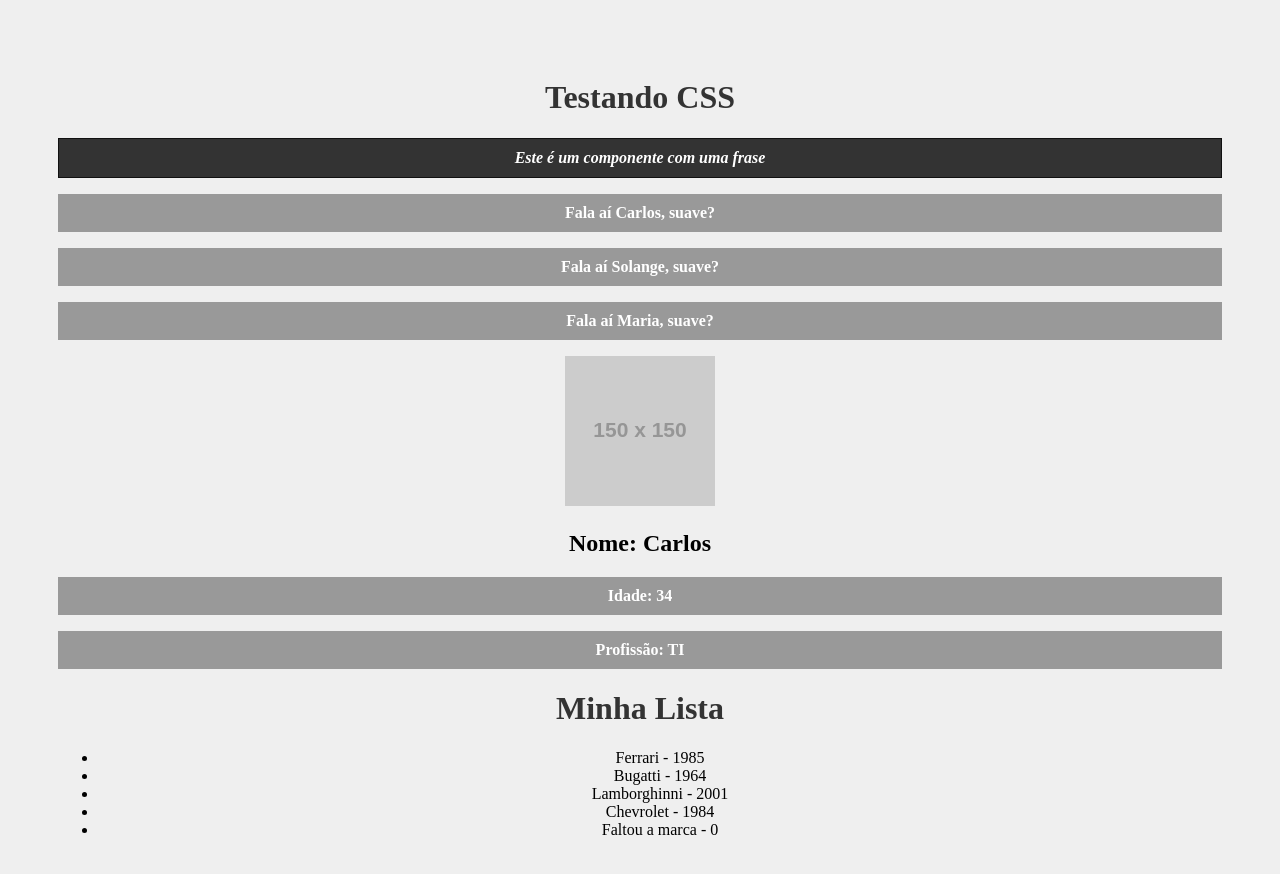
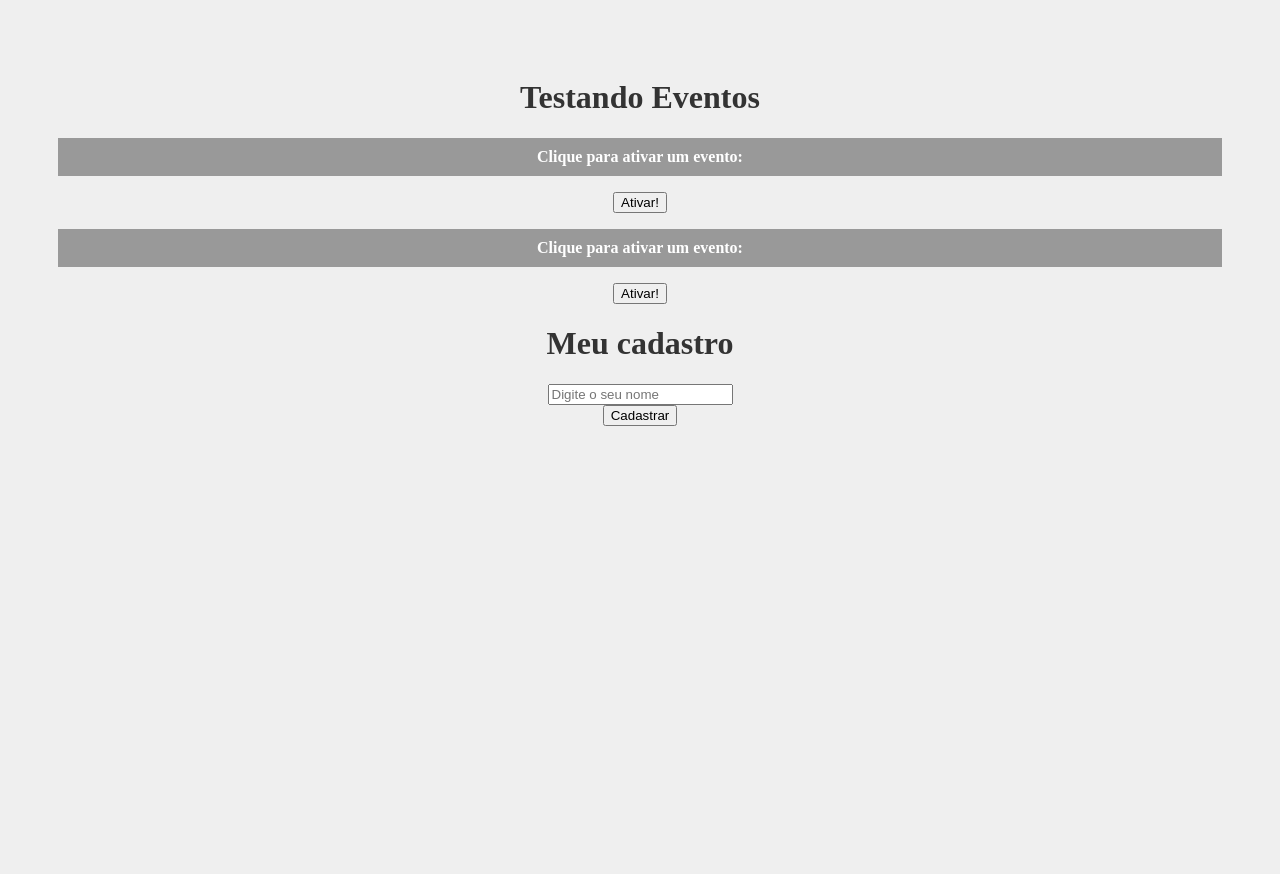
Before and after one commit to Carlosjw/registerApp, a React (Create React App) app in the folder firstapp/: page / in a window 1280 px wide. Shown: the top 874 px of the page. Built offline with nearby package versions, Linux system fonts and the light colour scheme.

Commit message:
eventLesson

```diff
--- a/firstapp/src/App.js
+++ b/firstapp/src/App.js
@@ -1,26 +1,14 @@
 import "./App.css";
-import SayMyName from "./components/SayMyName";
-import Pessoa from "./components/Pessoa";
-import Frase from "./components/Frase";
-import List from "./components/List";
+import Evento from "./components/Evento";
+import Form from "./components/Form";
 
 function App() {
-  const name = "Maria";
-
   return (
     <div className="App">
-      <h1>Testando CSS</h1>
-      <Frase />
-      <SayMyName name="Carlos" />
-      <SayMyName name="Solange" />
-      <SayMyName name={name} />
-      <Pessoa
-        name="Carlos"
-        idade="34"
-        profissao="TI"
-        foto="https://via.placeholder.com/150"
-      />
-      <List />
+      <h1>Testando Eventos</h1>
+      <Evento numero="1" />
+      <Evento numero="2" />
+      <Form />
     </div>
   );
 }
--- /dev/null
+++ b/firstapp/src/components/Evento.js
@@ -0,0 +1,13 @@
+function Evento({ numero }) {
+  function meuEvento() {
+    console.log(`Opa! Fui ativado! ${numero}`);
+  }
+  return (
+    <div>
+      <p>Clique para ativar um evento:</p>
+      <button onClick={meuEvento}>Ativar!</button>
+    </div>
+  );
+}
+
+export default Evento;
--- /dev/null
+++ b/firstapp/src/components/Form.js
@@ -0,0 +1,22 @@
+function Form() {
+  function cadastrarUsuario(e) {
+    // Evento de execução
+    e.preventDefault(); // Para o envio do formulário pro back-end e mantém no front
+    console.log("Cadastrou o usuário.");
+  }
+  return (
+    <div>
+      <h1>Meu cadastro</h1>
+      <form onSubmit={cadastrarUsuario}>
+        <div>
+          <input type="text" placeholder="Digite o seu nome" />
+        </div>
+        <div>
+          <input type="submit" value="Cadastrar" />
+        </div>
+      </form>
+    </div>
+  );
+}
+
+export default Form;
--- a/firstapp/src/components/Item.js
+++ b/firstapp/src/components/Item.js
@@ -1,6 +1,7 @@
-import PropTypes from "prop-types";
+import PropTypes from "prop-types"; // importante componente do pr´roprio React
 
 function Item({ marca, anolancamento }) {
+  // destructing do props
   return (
     <>
       <li>
```
